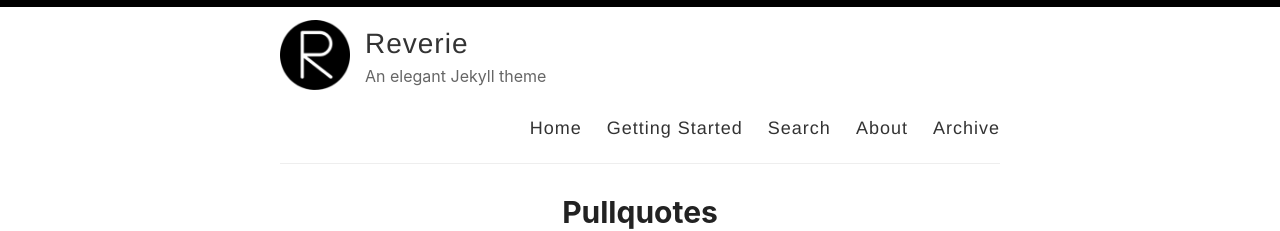
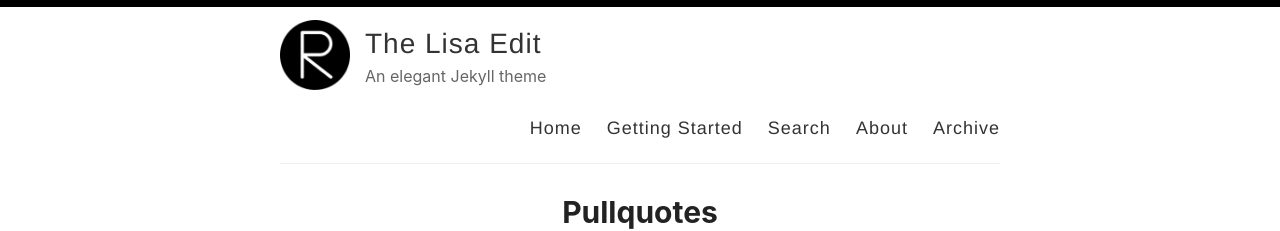
Before and after one commit to lisamcharron/lisamcharron.github.io, a Jekyll site: the page built from index.html, in a window 1280 px wide and 900 px high. Shown: the top 231 px of the window. Built offline with Jekyll 4.4.1, drawn with Linux system fonts in a browser that asks for light colours; the list of posts is cut into pages by our own code.

Commit message:
Update _config.yml
Renamed website

```diff
--- a/_config.yml
+++ b/_config.yml
@@ -3,7 +3,7 @@
 #
 
 # Name of your site (displayed in the header)
-name: Reverie
+name: The Lisa Edit
 
 # Name of the author
 author: Amit Merchant
```
